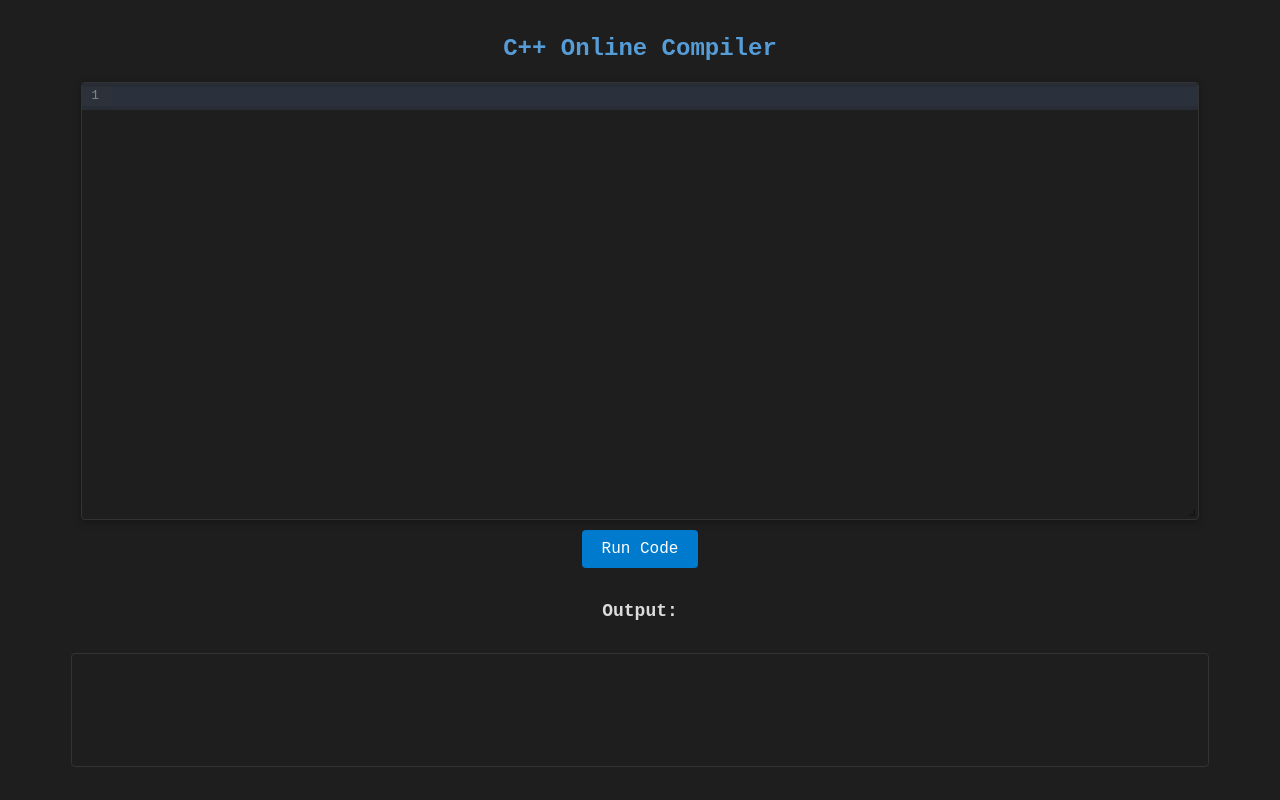
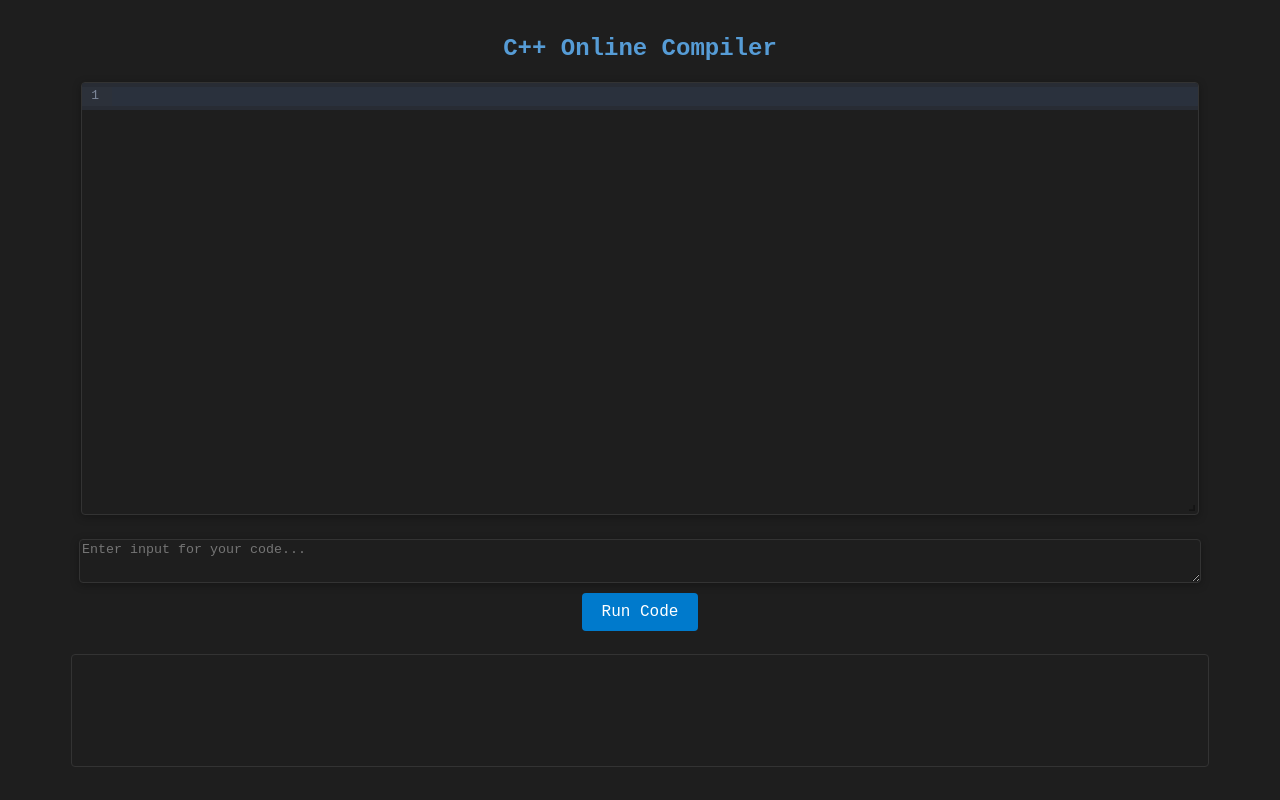
Before and after one commit to akashkumar8115/online-c-compiler, a React (Vite) app: page / in a window 1280 px wide. Built offline with nearby package versions, Linux system fonts and the light colour scheme.

Commit message:
newmessage

```diff
--- a/src/component/Index.css
+++ b/src/component/Index.css
@@ -71,6 +71,10 @@
 .output-title {
     font-size: 18px;
     margin-top: 20px;
+}
+.output-field{
+    width: 100%;
+    display: flex;
 }
 
 /* Output box styling */
@@ -174,3 +178,32 @@
         height: 35vh;
     }
 }
+
+
+/* text */
+/* Base styles for the textarea */
+.input-textarea {
+    position: relative;
+    background-color: #1e1e1e; /* Dark editor background */
+    border: 1px solid #333; /* Editor border */
+    border-radius: 4px;
+    box-shadow: 0 2px 8px rgba(0, 0, 0, 0.3);
+    overflow-y: scroll;
+    height: 5%;
+    width: 90%;
+    color: white;
+}
+
+/* Styles for larger screens */
+@media (min-width: 600px) {
+    .input-textarea {
+        min-height: 5%; /* Larger minimum height for bigger screens */
+    }
+}
+
+/* Styles for extra large screens */
+@media (min-width: 1200px) {
+    .input-textarea {
+        min-height: 5%; /* Even larger minimum height for very large screens */
+    }
+}
--- a/src/component/Index.jsx
+++ b/src/component/Index.jsx
@@ -55,16 +55,20 @@ const CppCompiler = () => {
                         matchBrackets: true
                     }}
                 />
-            </ResizableBox>
-
+            </ResizableBox> <br />
+            <textarea
+                className="input-textarea"
+                placeholder="Enter input for your code..."
+                value={input}
+                onChange={(e) => setInput(e.target.value)}
+            />
             <button className="run-button" onClick={handleRunCode}>Run Code</button>
 
             {loading && <div className="loader"></div>}
-
-            <h2 className="output-title">Output:</h2>
-            <pre className="output-box" value={input}
-                onChange={(value) => setInput(value)}>{output}</pre>
-
+            <div className="output-field">
+                {/* <h2 className="output-title">Output:</h2> */}
+            </div>
+                <pre className="output-box" placeholder="Here is output your code">{output}</pre>
 
         </div>
     );
```
